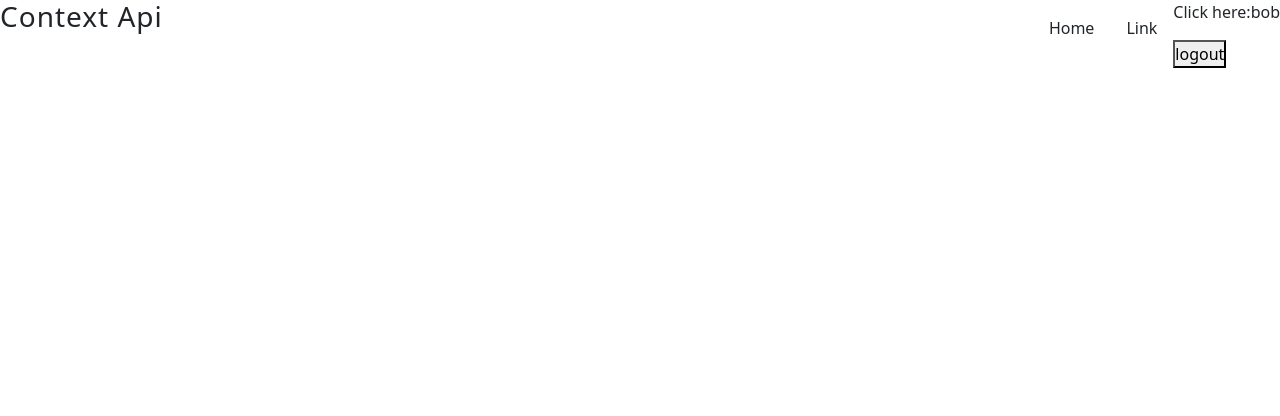
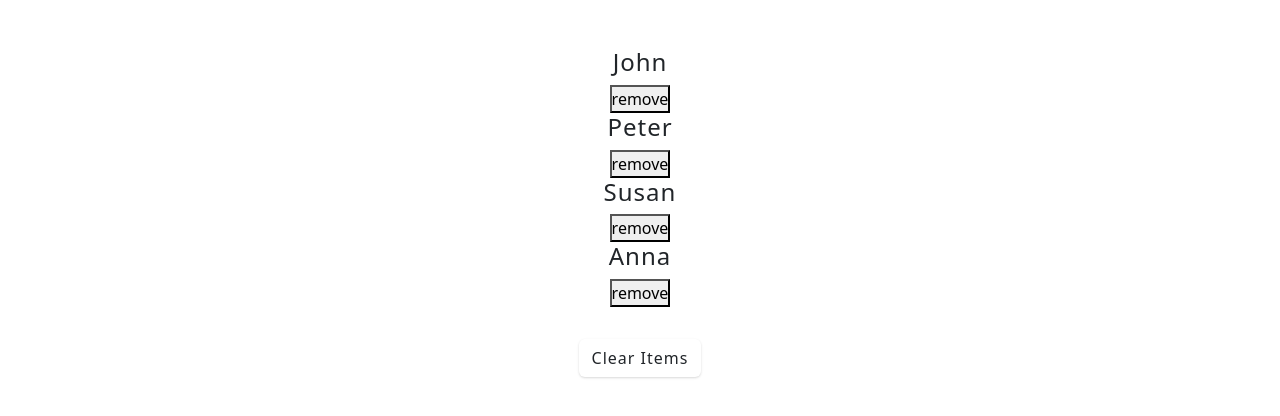
Before and after one commit to mehedihasananik/React-Project, a React (Vite) app: page / in a window 1280 px wide. Shown: the top 416 px of the page. Built offline with nearby package versions, Linux system fonts and the light colour scheme.

Commit message:
use reducer

```diff
--- a/src/App.jsx
+++ b/src/App.jsx
@@ -1,4 +1,4 @@
-import Starter from "./tutorial/09-context-api/starter/Navbar";
+import Starter from "./tutorial/10-useReducer/starter/01-useReducer";
 import Final from "./tutorial/09-context-api/final/context/Navbar";
 
 function App() {
--- a/src/tutorial/10-useReducer/starter/01-useReducer.jsx
+++ b/src/tutorial/10-useReducer/starter/01-useReducer.jsx
@@ -1,5 +1,5 @@
-import React from 'react';
-import { data } from '../../../data';
+import React from "react";
+import { data } from "../../../data";
 const ReducerBasics = () => {
   const [people, setPeople] = React.useState(data);
 
@@ -7,24 +7,35 @@ const ReducerBasics = () => {
     let newPeople = people.filter((person) => person.id !== id);
     setPeople(newPeople);
   };
+  const resetFunc = () => {
+    setPeople(data);
+  };
   return (
-    <div>
+    <div className="text-center pt-5">
       {people.map((person) => {
         const { id, name } = person;
         return (
-          <div key={id} className='item'>
+          <div key={id} className="item">
             <h4>{name}</h4>
             <button onClick={() => removeItem(id)}>remove</button>
           </div>
         );
       })}
-      <button
-        className='btn'
-        style={{ marginTop: '2rem' }}
-        onClick={() => setPeople([])}
-      >
-        clear items
-      </button>
+      {people.length < 1 ? (
+        <>
+          <button onClick={resetFunc}>Reset</button>
+        </>
+      ) : (
+        <>
+          <button
+            className="btn"
+            style={{ marginTop: "2rem" }}
+            onClick={() => setPeople([])}
+          >
+            clear items
+          </button>
+        </>
+      )}
     </div>
   );
 };
```
